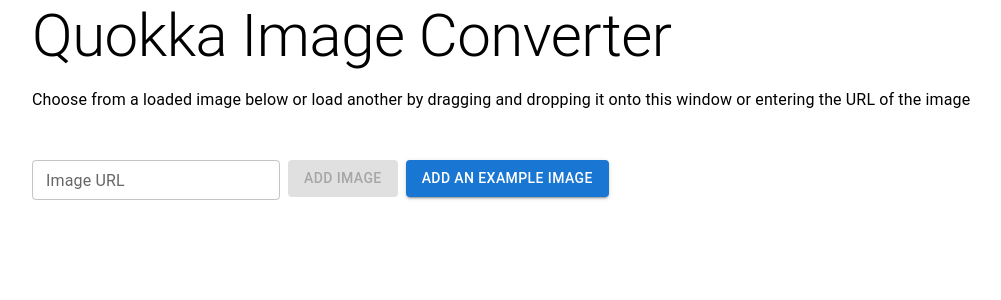
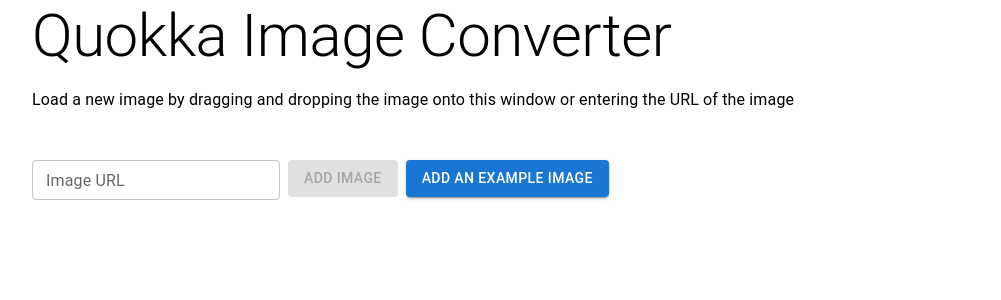
Before and after one commit to steve9164/quokka-image-converter, a React (Create React App) app: page / in a window 1280 px wide. Shown: the top 300 px of the page, without its empty margins (32-1033 px from the left). Built offline with nearby package versions, Linux system fonts and the light colour scheme; the HTML template or start-up script is replaced by a standard one.

Commit message:
Improve message and improve image list

```diff
--- a/src/App.tsx
+++ b/src/App.tsx
@@ -74,8 +74,11 @@
               }}
             >
               <Typography>
-                Choose from a loaded image below or load another by dragging and
-                dropping it onto this window or entering the URL of the image
+                {store.images.length > 0
+                  ? "Choose an image from below or load"
+                  : "Load"}{" "}
+                a new image by dragging and dropping the image onto this window
+                or entering the URL of the image
               </Typography>
               <ImageList
                 sx={{
@@ -86,20 +89,19 @@
                 gap={2}
               >
                 {store.images.map(({ name, url }, i) => (
-                  <ImageListItem key={url}>
-                    <img
-                      src={url}
-                      alt={name}
-                      onClick={() => store.setActiveImageIndex(i)}
-                    />
+                  <ImageListItem
+                    key={url}
+                    onClick={action(() => store.setActiveImageIndex(i))}
+                  >
+                    <img src={url} alt={name} />
                     <ImageListItemBar
                       title={name}
                       sx={{
-                        background:
-                          "linear-gradient(to top, rgba(0,0,0,0.7) 0%, rgba(0,0,0,0.3) 70%, rgba(0,0,0,0) 100%)",
-
                         "& .MuiImageListItemBar-title": {
-                          color: "primary.light",
+                          fontWeight: "bold",
+                          color: "black",
+                          textAlign: "center",
+                          lineHeight: "28px",
                         },
                       }}
                       actionIcon={
@@ -107,9 +109,10 @@
                           aria-label={`delete ${name}`}
                           onClick={() => store.removeImage(i)}
                         >
-                          <DeleteIcon sx={{ color: "primary.light" }} />
+                          <DeleteIcon sx={{ color: "black" }} />
                         </IconButton>
                       }
+                      position="below"
                     />
                   </ImageListItem>
                 ))}
```
